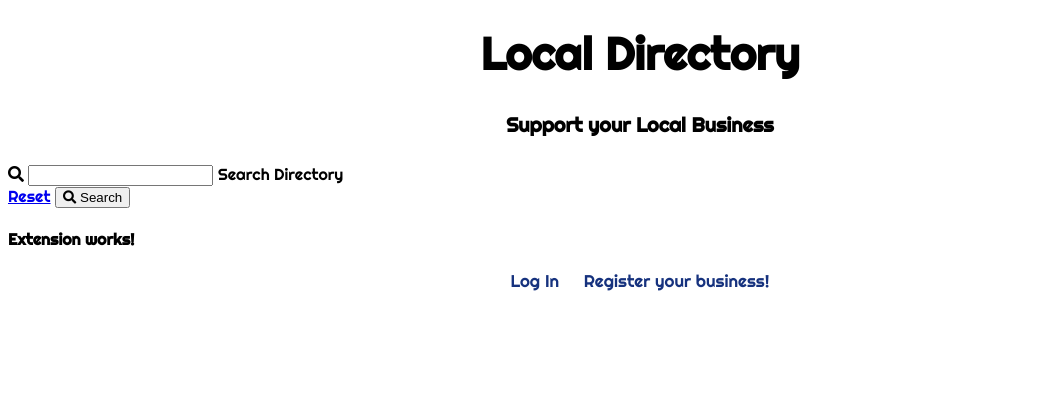
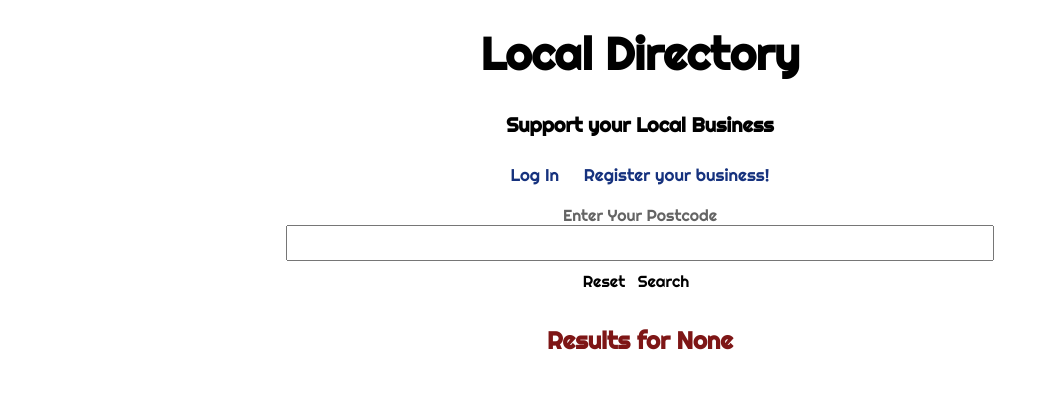
Before and after one commit to liamoconnor87/local_directory, a Flask app: page /search in a window 1280 px wide. Shown: the part 264-678 px from the top of the page, without its empty margins (0-1049 px from the left). Run offline with Flask 2, Linux system fonts and the light colour scheme; data that the repository does not hold is empty; some libraries are stand-ins or nearby versions.

Commit message:
Style: Search tool

```diff
--- a/app.py
+++ b/app.py
@@ -34,7 +34,7 @@ def index():
 def search():
     query = request.form.get("query")
     business = mongo.db.business.find({"$text": {"$search": query}})
-    return render_template("index.html", results=business)
+    return render_template("index.html", results=business, query=query)
 
 
 @app.route("/login", methods=["GET", "POST"])
--- a/static/css/style.css
+++ b/static/css/style.css
@@ -1,5 +1,9 @@
 body{
     font-family: 'Righteous', cursive;
+}
+
+.pointer{
+    cursor: pointer;
 }
 
 /* Flash message */
@@ -61,6 +65,84 @@ body{
     color: inherit;
 }
 
+/* Search Tool */
+
+.search-tool{
+    width: 100%;
+    height: 100px;
+    display:block;
+    margin-left:auto;
+    margin-right:auto;
+    padding-top: 20px;
+}
+
+.enter-postcode{
+    width: 50%;
+    display:block;
+    margin-left: auto;
+    margin-right: auto;
+    text-align: center;
+    color: rgb(100, 100, 100);
+}
+
+.query-box{
+    width: 90%;
+    height: 30px;
+    display:block;
+    margin:auto;
+    font-family: 'Righteous', cursive;
+    color: rgb(126, 126, 126);
+    max-width: 700px;
+}
+
+.search-btn{
+    width: 50%;
+    margin-left: auto;
+    margin-right: auto;
+    text-align: center;
+    padding: 5px;
+}
+
+.reset-btn{
+    text-decoration: none;
+    color: rgb(0, 0, 0);
+}
+
+.sub-btn{
+    font-family: 'Righteous', cursive;
+    border: none;
+    color: rgb(0, 0, 0);
+    text-align: center;
+    text-decoration: none;
+    display: inline-block;
+    font-size: 16px;
+    margin: 4px 2px;
+    background-color: rgba(255, 255, 255, 0);
+    cursor: pointer;
+    border: none;
+}
+
+.sub-btn:focus{
+    outline: none;
+}
+
+/* Results from Search */
+.results-cont{
+    width: 100%;
+    max-width: 800px;
+    margin-left: auto;
+    margin-right: auto;
+    text-align: center;
+}
+
+.results-cont h2{
+    color: rgb(126, 22, 22);
+}
+
+.business{
+    padding: 20px;
+}
+
 /* Smart Device Layout */
 
 @media screen and (min-width: 340px){
--- a/templates/base.html
+++ b/templates/base.html
@@ -28,6 +28,19 @@
         <h4 class="title" >Support your Local Business</h4>
     </div>
 
+    <!-- Navigation Bar -->
+    <nav class="nav-bar">
+        <ul>
+            {% if session.user %}
+                <li><a href="{{ url_for('profile', username=session['user']) }}">Profile</a></li>
+                <li><a href="{{ url_for('logout') }}">Log Out</a></li>
+            {% else %}
+                <li><a href="{{ url_for('login') }}">Log In</a></li>
+                <li><a href="{{ url_for('register') }}">Register your business!</a></li>
+            {% endif %}
+        </ul>
+    </nav>
+
     <section>
         <!-- flash messages -->
         {% with messages = get_flashed_messages() %}
@@ -46,19 +59,6 @@
         {% endblock %}
     </main>
 
-    <!-- Navigation Bar -->
-    <nav class="nav-bar">
-        <ul>
-            {% if session.user %}
-                <li><a href="{{ url_for('profile', username=session['user']) }}">Profile</a></li>
-                <li><a href="{{ url_for('logout') }}">Log Out</a></li>
-            {% else %}
-                <li><a href="{{ url_for('login') }}">Log In</a></li>
-                <li><a href="{{ url_for('register') }}">Register your business!</a></li>
-            {% endif %}
-        </ul>
-    </nav>
-
     <script src="https://code.jquery.com/jquery-3.5.1.min.js" integrity="sha256-9/aliU8dGd2tb6OSsuzixeV4y/faTqgFtohetphbbj0=" crossorigin="anonymous"></script>
     <script src="https://cdnjs.cloudflare.com/ajax/libs/materialize/1.0.0/js/materialize.min.js"></script>
     <script src="{{ url_for('static', filename='js/script.js') }}"></script>
--- a/templates/index.html
+++ b/templates/index.html
@@ -1,28 +1,20 @@
 {% extends "base.html" %}
 
 {% block content %}
+
     <!-- Search Tool -->
-    <div class="row card-panel grey lighten-5">
-        <form action="{{ url_for('search') }}" method="POST" class="col s12">
-            <div class="row valign-wrapper center-align">
-                <div class="input-field col s12 m8">
-                    <i class="fas fa-search prefix light-blue-text text-darken-4"></i>
-                    <input type="text" name="query" id="query" minlength="3" class="validate" required>
-                    <label for="query">Search Directory</label>
-                </div>
-                <div class="col s12 m4">
-                    <a href="{{ url_for('index') }}" class="red btn text-shadow">Reset</a>
-                    <button type="submit" class="light-blue darken-1 btn text-shadow">
-                        <i class="fas fa-search left"></i> Search
-                    </button>
-                </div>
+    <form class="search-tool" action="{{ url_for('search') }}" method="POST">
+        <label for="query" class="enter-postcode">Enter Your Postcode</label>
+        <input type="text" name="query" id="query" minlength="3" class="query-box" required>
+        <div class="search-btn">
+            <a href="{{ url_for('index') }}" class="reset-btn pointer">Reset</a>
+            <button type="submit" class="sub-btn">Search</button>
         </div>
     </form>
-    </div>
 
-    <section class="center-align">
-        <h4>Extension works!</h4>
-
+    <section class="results-cont">
+        <h2>Results for {{ query }}</h2>
+        <div class="business">
             {% for business in results %}
                 {{ business.name }}<br>
                 {{ business.category_name }}<br>
@@ -30,6 +22,7 @@
                 {{ business.email }}<br>
                 {{ business.address }}<br><br>
             {% endfor %}
+        </div>
     </section>
 
 {% endblock %}
```
Lines whose indentation alone changed are shown as unchanged.
